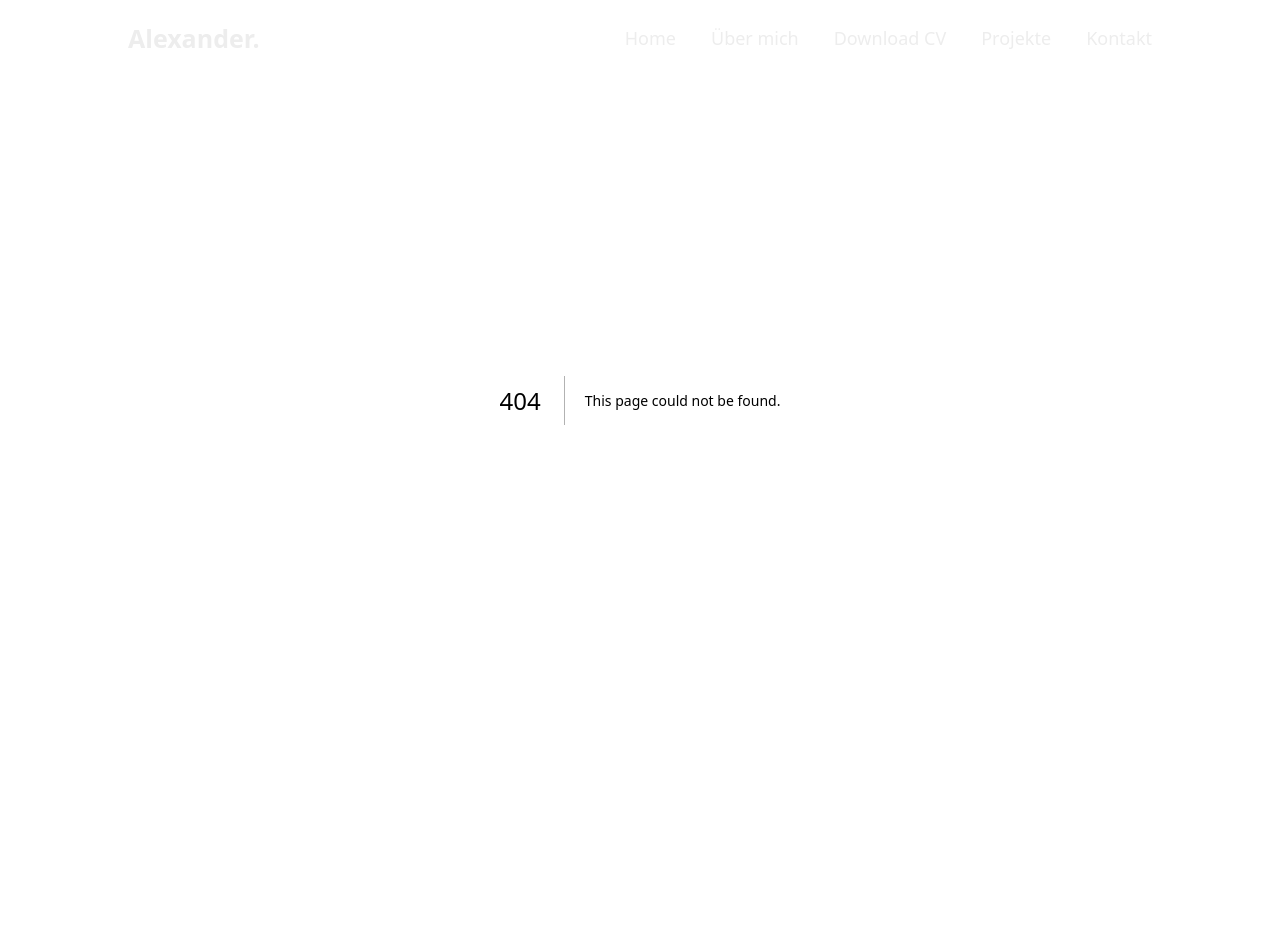
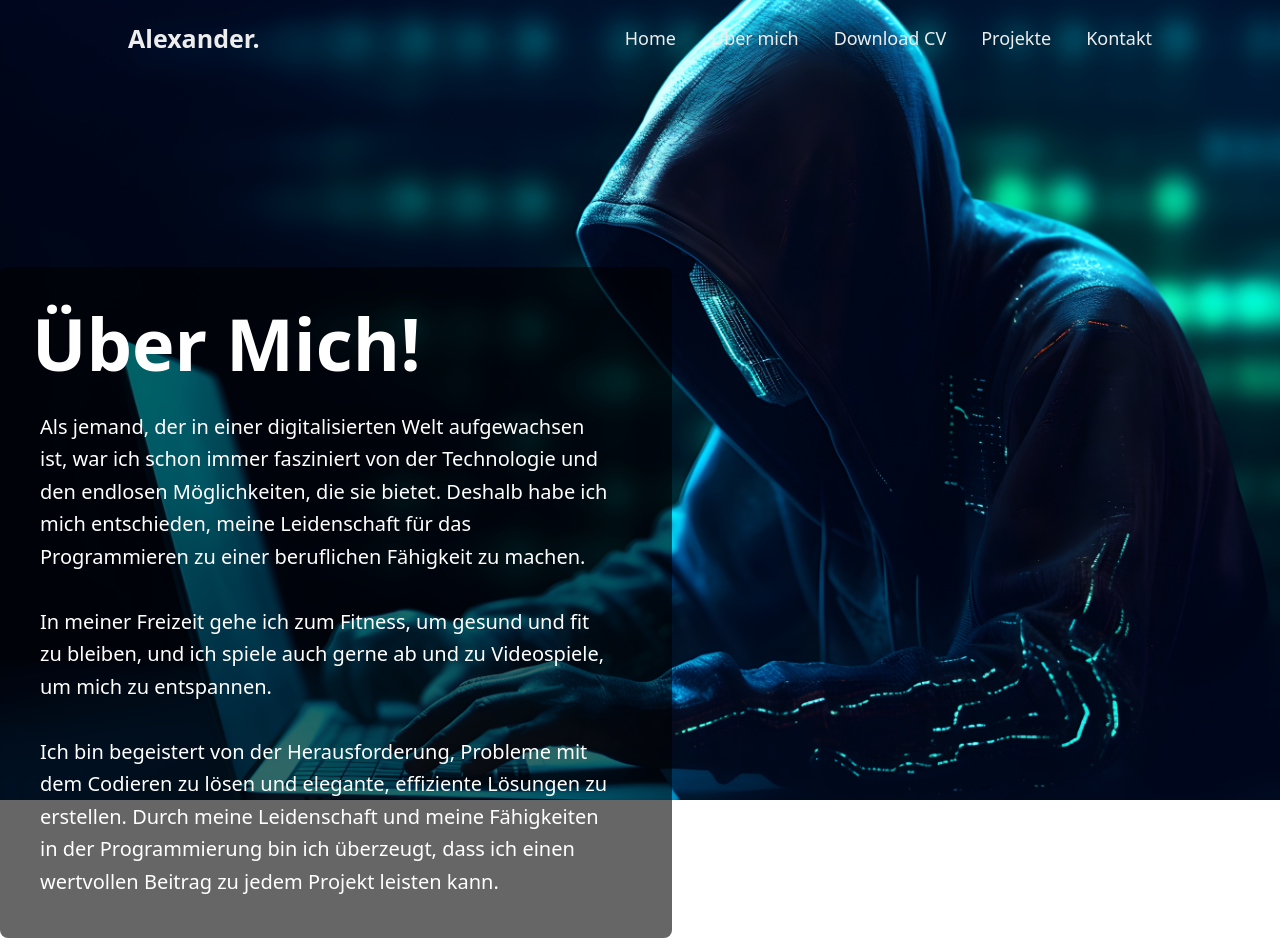
Before and after one commit to NoShare16/nextjsportfolio, a Next.js app: page /about in a window 1280 px wide. Before the commit this address had no page. Before the commit the page ends 800 px from the top, so only its background shows below. Built offline with nearby package versions, Linux system fonts and the light colour scheme.

Commit message:
about section done

```diff
--- /dev/null
+++ b/app/about/page.jsx
@@ -0,0 +1,37 @@
+import React from 'react'
+import Image from 'next/image'
+
+
+const About = () => {
+  return (
+
+    <section className='relative w-full min-h-screen md:h-screen flex md:block flex-col justify-center bg-black'>
+        <Image
+            priority
+            fill
+            quality={100}
+            className='hidden md:block pointer-events-none select-none z-0'
+            src="/assets/images/hoodedHacker.jpg"
+            alt='Hero Phone Image'
+            style={{objectFit: 'cover', objectPosition: '95%'}}
+        />
+
+
+<div className='relative z-10 pt-3 md:pt-0 md:top-1/4 lg:top-1/3 max-w-7xl mx-auto'>
+    <div className='max-w-2xl p-10  flex flex-col gap-8 md:bg-black/60 md:rounded-lg'>
+        <h1 className='-ml-2 text-5xl md:text-7xl font-semibold text-white'>
+            Über Mich!
+        </h1>
+        <p className='text-white text-lg md:text-xl max-w-xl md:leading-relaxed'>
+            Als jemand, der in einer digitalisierten Welt aufgewachsen ist, war ich schon immer fasziniert von der Technologie und den endlosen Möglichkeiten, die sie bietet. Deshalb habe ich mich entschieden, meine Leidenschaft für das Programmieren zu einer beruflichen Fähigkeit zu machen. <br /> <br />
+            In meiner Freizeit gehe ich zum Fitness, um gesund und fit zu bleiben, und ich spiele auch gerne ab und zu Videospiele, um mich zu entspannen. <br /> <br />
+            Ich bin begeistert von der Herausforderung, Probleme mit dem Codieren zu lösen und elegante, effiziente Lösungen zu erstellen. Durch meine Leidenschaft und meine Fähigkeiten in der Programmierung bin ich überzeugt, dass ich einen wertvollen Beitrag zu jedem Projekt leisten kann.
+        </p>
+    </div>
+</div>
+
+    </section>
+  )
+}
+
+export default About
--- a/components/Navbar.jsx
+++ b/components/Navbar.jsx
@@ -14,7 +14,7 @@ const Navbar = () => {
                 {/* DESKTOP */}
             <nav className='hidden lg:block'>
                 <Link href="/" className='navbar-links'>Home</Link>
-                <Link href="/" className='navbar-links'>Über mich</Link>
+                <Link href="/about" className='navbar-links'>Über mich</Link>
                 <a href="/assets/images/LebenslaufAugust2023.pdf" download className='navbar-links'>Download CV</a>
                 <Link href="/" className='navbar-links'>Projekte</Link>
                 <button  className='navbar-links' onClick={() => setToggleForm((prev) => !prev)}>Kontakt</button>
@@ -34,7 +34,7 @@ const Navbar = () => {
 
                     {toggleDropdown && (
                         <div className='dropdown'>
-                            <Link href="/" onClick={() => setToggleDropdown(false)} className='dropdown_link'>Über Mich</Link>
+                            <Link href="/about" onClick={() => setToggleDropdown(false)} className='dropdown_link'>Über Mich</Link>
                             <Link href="/" onClick={() => setToggleDropdown(false)} className='dropdown_link'>Lebenslauf</Link>
                             <Link href="/" onClick={() => setToggleDropdown(false)} className='dropdown_link'>Projects</Link>
                             <button onClick={() => {setToggleDropdown(false); setToggleForm(true);}} className='dropdown_link'>Kontakt</button>
```
Also changed, not shown: public/assets/images/hoodedHacker.jpg (added).
